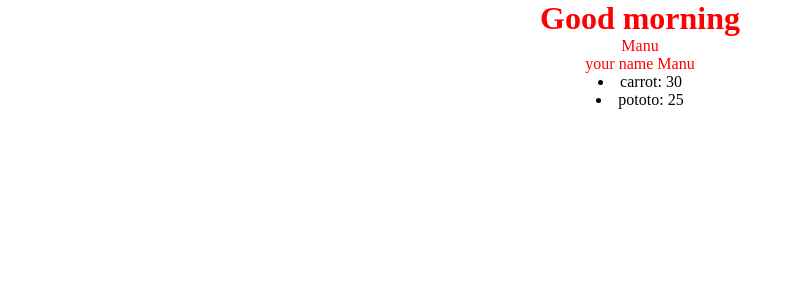
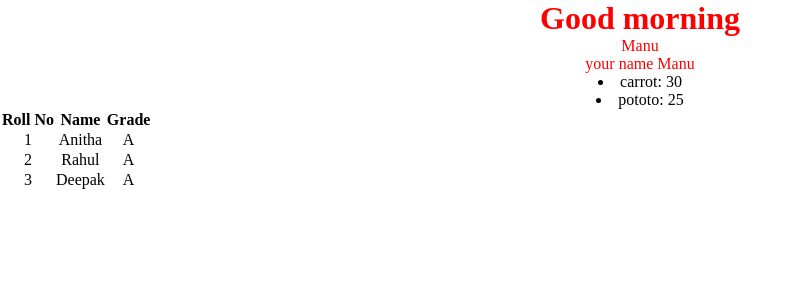
Before and after one commit to gayathrislatrainer23-bot/React-2-14, a React (Create React App) app: page / in a window 1280 px wide. Shown: the top 300 px of the page, without its empty margins (0-801 px from the left). Built offline with nearby package versions, Linux system fonts and the light colour scheme.

Commit message:
day-9 6/11/2025

```diff
--- a/src/App.js
+++ b/src/App.js
@@ -7,6 +7,7 @@
 import Show from './components/Show';
 import ShowMessage from './components/ShowMessage';
 import StudentsList from './components/StudentsList';
+import StudentTable from './components/StudentTable';
 import Vegetable from './components/Vegetable';
 
 function App() {
@@ -24,6 +25,7 @@
 <FruitList/>
 */}
 <Vegetable/>
+<StudentTable/>
    </div>
   );
 }
--- /dev/null
+++ b/src/components/StudentTable.jsx
@@ -0,0 +1,52 @@
+const StudentTable = ()=>{
+const students =[
+    {
+    rollNo : 1,
+    name   : "Anitha",
+    grade  : "A"
+
+    },
+       {
+    rollNo : 2,
+    name   : "Rahul",
+    grade  : "A"
+
+    },
+       {
+    rollNo : 3,
+    name   : "Deepak",
+    grade  : "A"
+
+    }
+]
+
+
+    return(
+        <div className="student-table">
+            <table>
+                <thead>
+                    <tr>
+
+                    <th>Roll No</th>
+                    <th>Name</th>
+                    <th>Grade</th>
+                    </tr>
+                </thead>
+                <tbody>
+                    {
+                    students.map((student,index)=>(
+
+                    <tr key={index}>
+                        <td>{student.rollNo}</td>
+                        <td>{student.name}</td>
+                        <td>{student.grade}</td>
+                    </tr>
+                    ))
+
+                    }
+                </tbody>
+            </table>
+        </div>
+    )
+}
+export default StudentTable;
```
Also changed, not shown: 1 other file (tests, documents, lock files or other folders).
